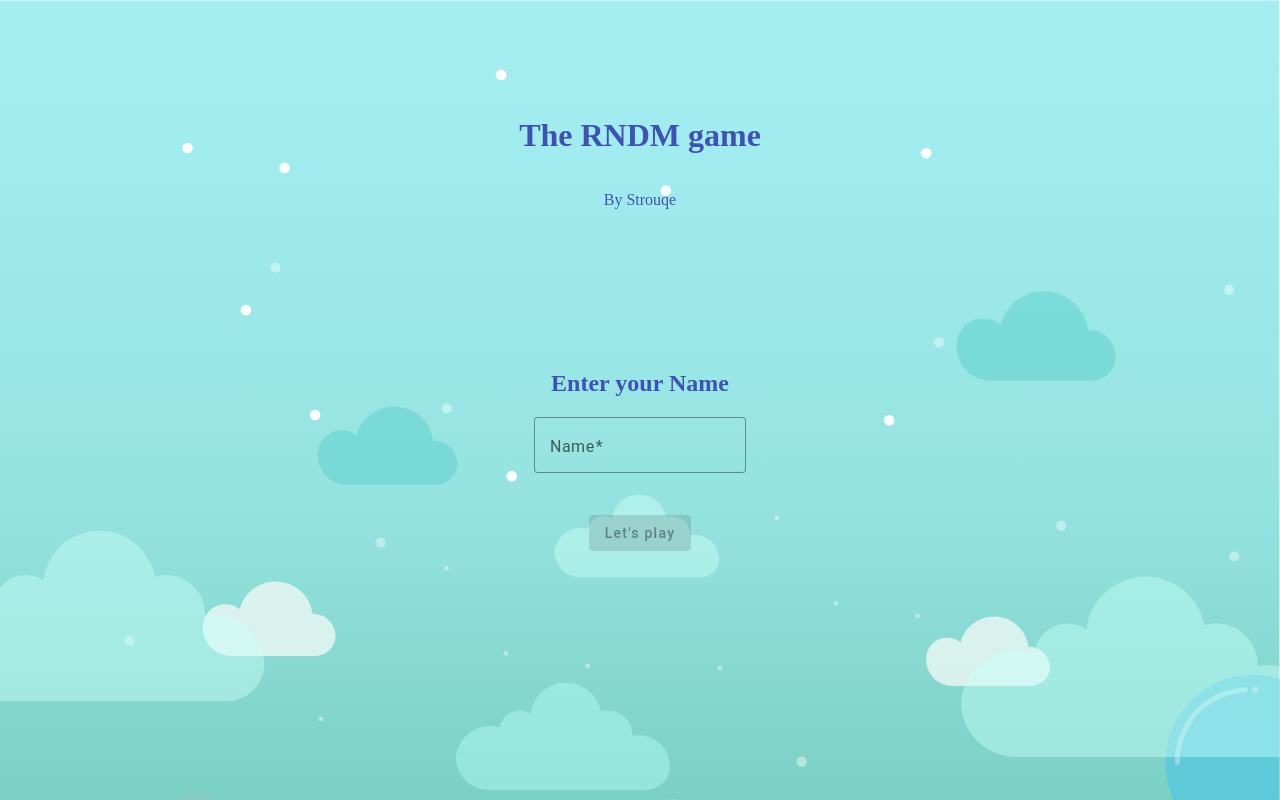
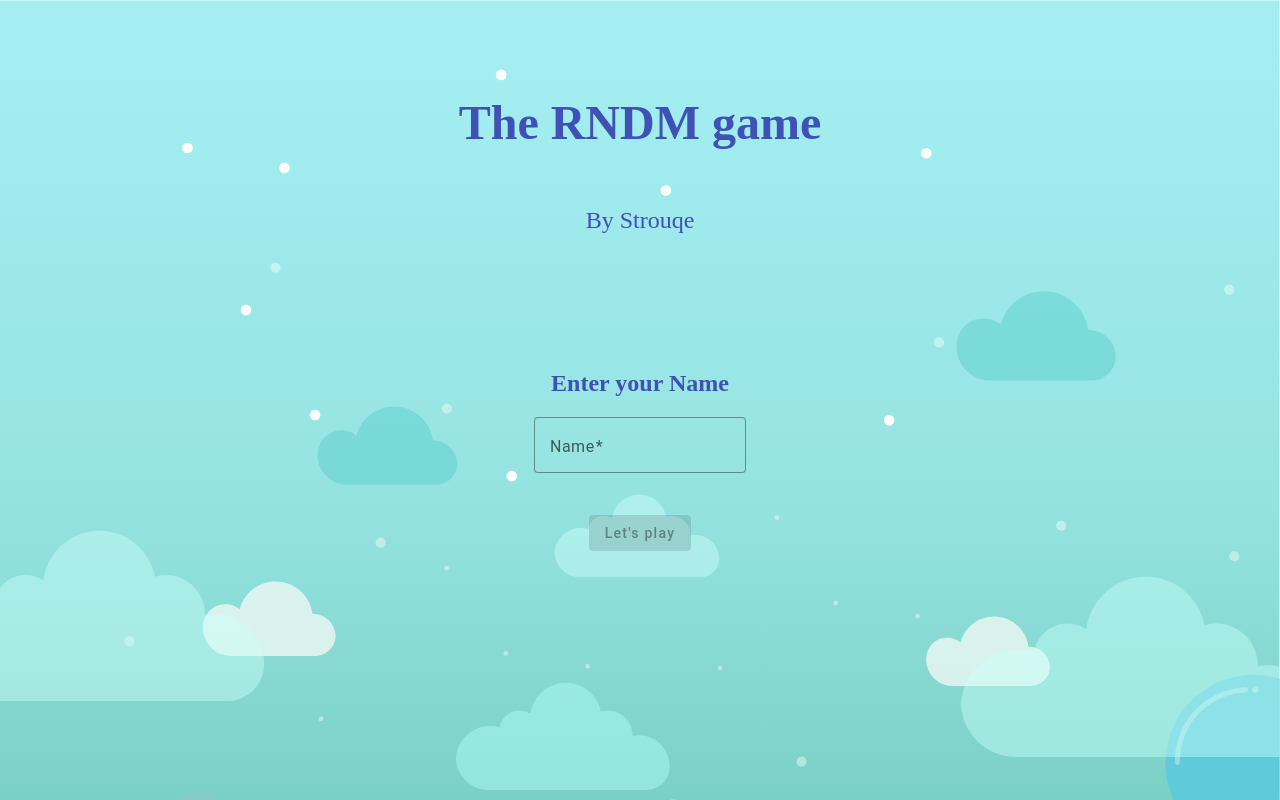
Before and after one commit to Strouqe/the-random-game, an Angular app in the folder game-front/: page / in a window 1280 px wide. Built offline with nearby package versions, Linux system fonts and the light colour scheme; no server answers.

Commit message:
Minor css

```diff
--- a/game-front/src/app/components/user-login/user-login.component.scss
+++ b/game-front/src/app/components/user-login/user-login.component.scss
@@ -16,8 +16,9 @@ width: 100%;
     justify-content: center;
     align-items: center;
     min-height: 40%;
-    width: 100%;
+    width: 50%;
 
+    scale: 1.5;
 
     // position: absolute;
     // top: 10%;
```
